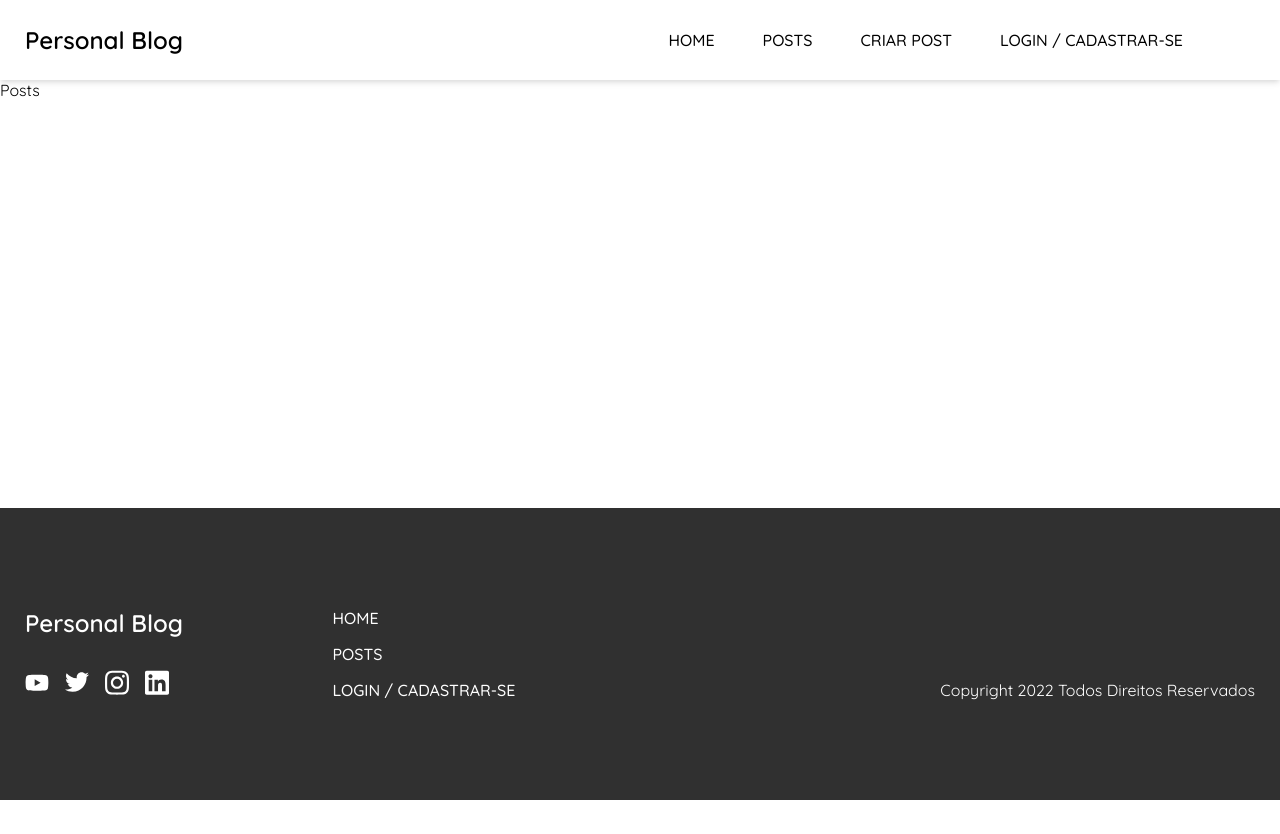
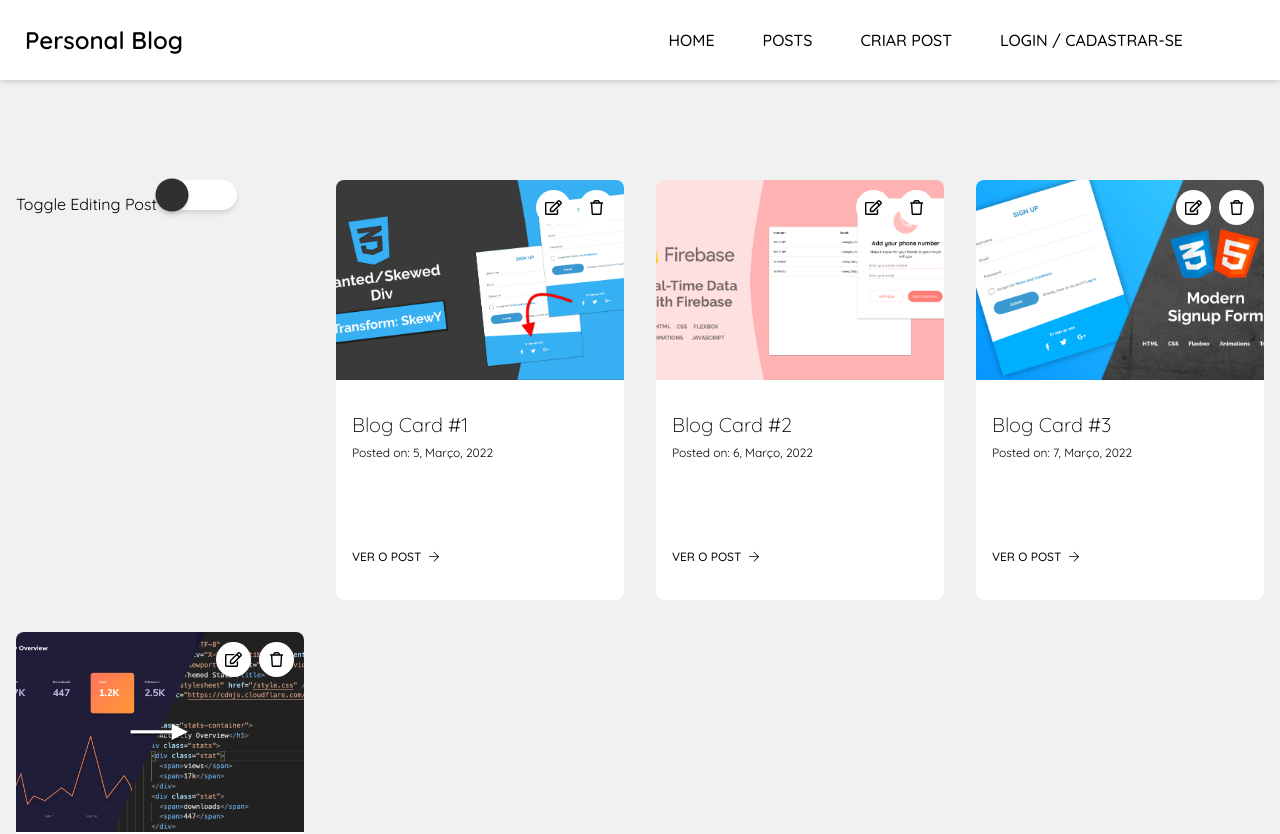
Before and after one commit to FilipiMachado/personal-blog-vuejs, a Vue app: page /blogs in a window 1280 px wide. Shown: the top 834 px of the page. Before the commit the page ends 800 px from the top, so only its background shows below. Built offline with nearby package versions, Linux system fonts and the light colour scheme.

Commit message:
small changes

```diff
--- a/src/views/Blogs.vue
+++ b/src/views/Blogs.vue
@@ -1,16 +1,68 @@
 <template>
-  <div>Posts</div>
+  <div class="blog-card-wrap">
+    <div class="blog-cards container">
+      <div class="toggle-edit">
+        <span>Toggle Editing Post</span>
+        <input type="checkbox" v-model="editPost">
+      </div>
+      <BlogCard :post="post" v-for="(post, index) in sampleBlogCards" :key="index"/>
+    </div>
+  </div>
 </template>
 
 <script>
+import BlogCard from "../components/BlogCard.vue"
+
 export default {
   name: 'Blogs',
+  components: {
+    BlogCard
+  },
   data() {
     return {};
   },
+  computed: {
+    sampleBlogCards() {
+      return this.$store.state.sampleBlogCards
+    }
+  }
 };
 </script>
 
 <style scoped>
+.blog-cards {
+  position: relative;
+}
 
+input[type="checkbox"] {
+  position: relative;
+  border: none;
+  -webkit-appearance: none;
+  background: #fff;
+  outline: none;
+  width: 80px;
+  height: 30px;
+  border-radius: 20px;
+  box-shadow: 0 4px 6px -1px rgba(0, 0, 0, 0.1), 0 2px 4px -1px rgba(0, 0, 0, 0.06);
+  cursor: pointer;
+}
+
+input[type="checkbox"]:before {
+  content: "";
+  position: absolute;
+  width: 30px;
+  height: 30px;
+  border-radius: 20px;
+  top: 0;
+  left: 0;
+  background: #303030;
+  transform: scale(1.1);
+  transition: 750ms ease all;
+  box-shadow: 0 4px 6px -1px rgba(0, 0, 0, 0.1), 0 2px 4px -1px rgba(0, 0, 0, 0.06);
+}
+
+input:checked[type="checkbox"]:before {
+  background: #fff;
+  left: 52px;
+}
 </style>
```
